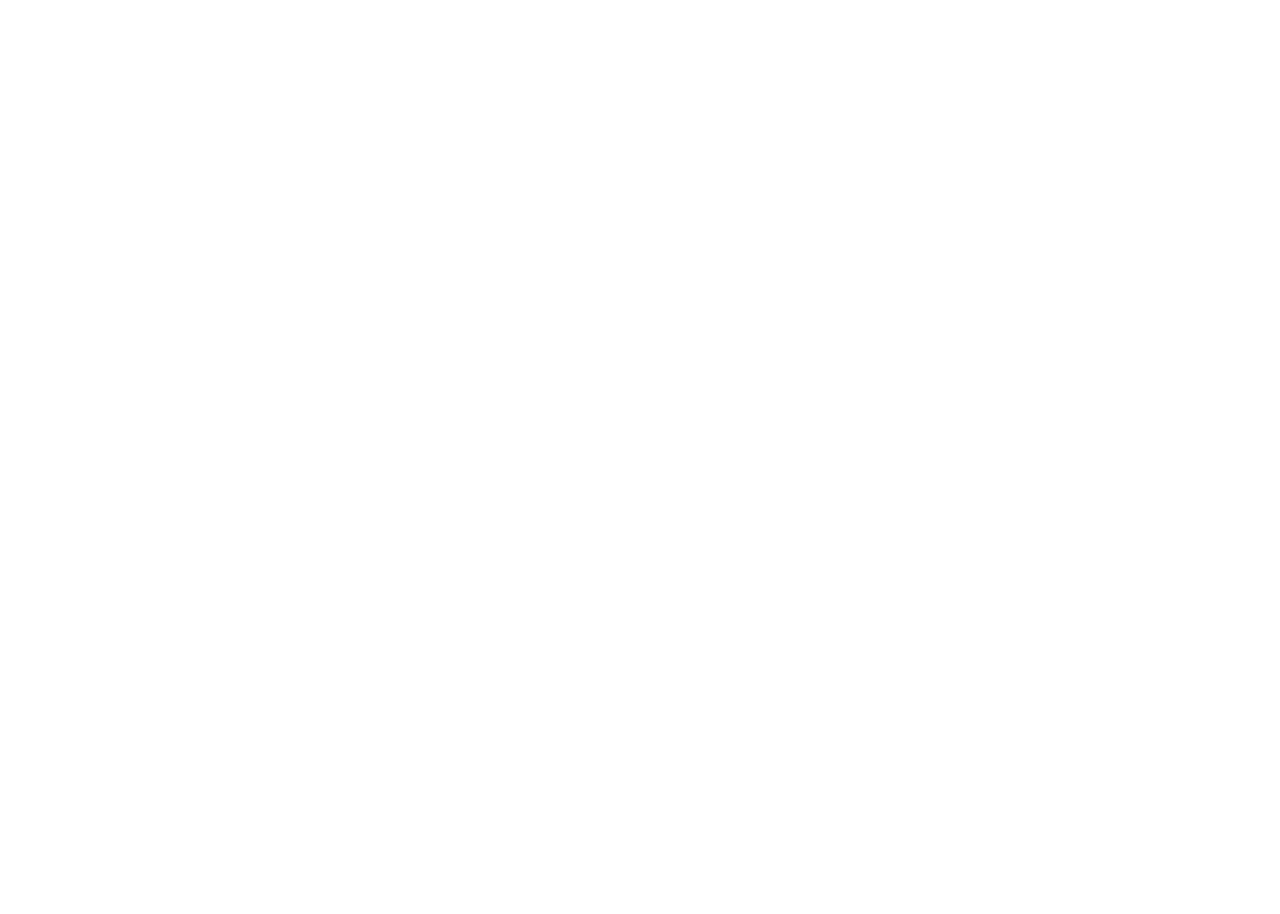
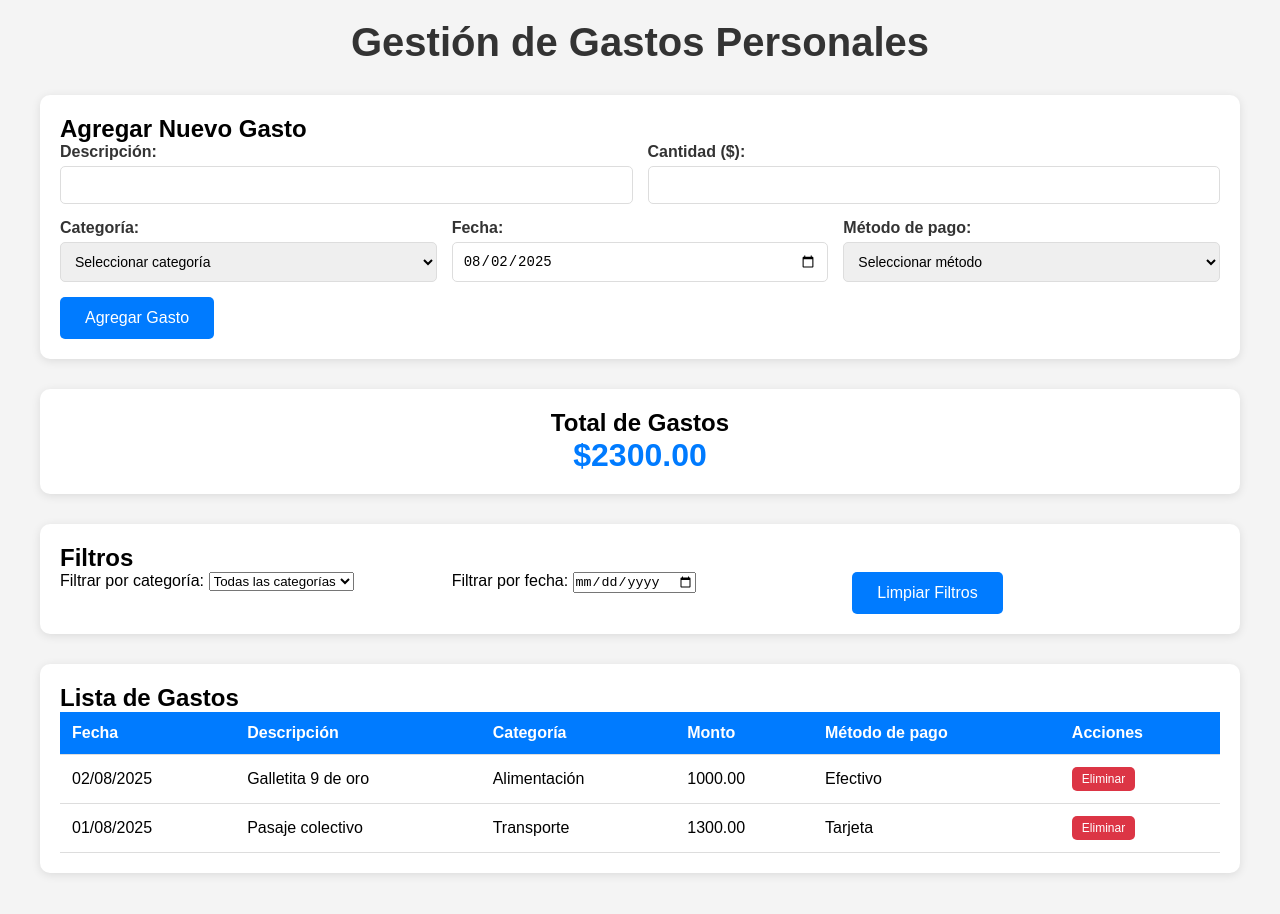
Before and after one commit to anika19sc/exercises-webdeveloper, a plain HTML site: page exercises5/index.html in a window 1280 px wide. Before the commit the page ends 800 px from the top, so only its background shows below. Drawn offline with Linux system fonts and the light colour scheme.

Commit message:
Actividad 5

```diff
--- a/exercises5/index.html
+++ b/exercises5/index.html
@@ -1,12 +1,118 @@
-<!--Ejercio 5: Aplicacion gastos personales -->
 <!DOCTYPE html>
-<html lang="en">
+<html lang="es">
 <head>
     <meta charset="UTF-8">
     <meta name="viewport" content="width=device-width, initial-scale=1.0">
-    <title>Document</title>
+    <title>Gestión de Gastos Personales</title>
+    <link rel="stylesheet" href="/exercises5/style.css">
+    <script src="/exercises5/script.js"></script>
+
 </head>
 <body>
+    <div class="container">
+        <header>
+            <h1>Gestión de Gastos Personales</h1>
+        </header>
+
+        <!-- Formulario para agregar gastos -->
+        <section id="add-expense-form">
+            <h2>Agregar Nuevo Gasto</h2>
+            <form id="expense-form">
+                <div class="form-row">
+                    <div class="form-group">
+                        <label for="description">Descripción:</label>
+                        <input type="text" id="description" required>
+                    </div>
+                    <div class="form-group">
+                        <label for="amount">Cantidad ($):</label>
+                        <input type="number" id="amount" step="0.01" required>
+                    </div>
+                </div>
+                <div class="form-row">
+                    <div class="form-group">
+                        <label for="category">Categoría:</label>
+                        <select id="category" required>
+                            <option value="">Seleccionar categoría</option>
+                            <option value="Alimentación">Alimentación</option>
+                            <option value="Transporte">Transporte</option>
+                            <option value="Entretenimiento">Entretenimiento</option>
+                            <option value="Seguro de Salud">Salud</option>
+                            <option value="Educación">Educación</option>
+                            <option value="Ropa">Ropa</option>
+                        </select>
+                    </div>
+                    <div class="form-group">
+                        <label for="date">Fecha:</label>
+                        <input type="date" id="date" required>
+                    </div>
+                    <div class="form-group">
+                        <label for="payment-method">Método de pago:</label>
+                        <select id="payment-method" required>
+                            <option value="">Seleccionar método</option>
+                            <option value="Efectivo">Efectivo</option>
+                            <option value="Tarjeta de débito">Tarjeta de débito</option>
+                            <option value="Transferencia">Transferencia</option>
+                        </select>
+                    </div>
+                </div>
+                <button type="submit" class="btn">Agregar Gasto</button>
+            </form>
+        </section>
+
+        <!-- Total de gastos -->
+        <section id="totals">
+            <h2>Total de Gastos</h2>
+            <div id="total-amount">$0.00</div>
+        </section>
+
+        <!-- Filtros -->
+        <section id="filters">
+            <h2>Filtros</h2>
+            <div class="filter-row">
+                <div class="filter-group">
+                    <label for="filter-category">Filtrar por categoría:</label>
+                    <select id="filter-category">
+                        <option value="">Todas las categorías</option>
+                        <option value="Alimentación">Alimentación</option>
+                        <option value="Transporte">Transporte</option>
+                        <option value="Entretenimiento">Entretenimiento</option>
+                        <option value="Seguro de Salud">Salud</option>
+                        <option value="Educación">Educación</option>
+                        <option value="Ropa">Ropa</option>
+                    </select>
+                </div>
+                <div class="filter-group">
+                    <label for="filter-date">Filtrar por fecha:</label>
+                    <input type="date" id="filter-date">
+                </div>
+                <div class="filter-group">
+                    <label>&nbsp;</label>
+                    <button type="button" class="btn" onclick="clearFilters()">Limpiar Filtros</button>
+                </div>
+            </div>
+        </section>
+
+        <!-- Tabla de gastos -->
+        <section id="expenses-table">
+            <h2>Lista de Gastos</h2>
+            <table id="expenses">
+                <thead>
+                    <tr>
+                        <th>Fecha</th>
+                        <th>Descripción</th>
+                        <th>Categoría</th>
+                        <th>Monto</th>
+                        <th>Método de pago</th>
+                        <th>Acciones</th>
+                    </tr>
+                </thead>
+                <tbody id="table-body">
+                    <!-- Los gastos se cargarán aquí dinámicamente -->
+                </tbody>
+            </table>
+        </section>
+
+    </div>
 
 </body>
 </html>
--- a/exercises5/script.js
+++ b/exercises5/script.js
@@ -0,0 +1,247 @@
+        class GestorGastos {
+            constructor() {
+                this.gastos = [];
+                this.chart = null;
+                this.inicializarAplicacion();
+            }
+
+            inicializarAplicacion() {
+                this.cargarGastos();
+                this.configurarEventos();
+                this.establecerFechaActual();
+                this.actualizarInterfaz();
+            }
+
+            configurarEventos() {
+                // Evento para el formulario
+                document.getElementById('expense-form').addEventListener('submit', (e) => {
+                    e.preventDefault();
+                    this.agregarGastoDesdeFormulario();
+                });
+
+                // Eventos para los filtros
+                document.getElementById('filter-category').addEventListener('change', () => {
+                    this.aplicarFiltros();
+                });
+
+                document.getElementById('filter-date').addEventListener('change', () => {
+                    this.aplicarFiltros();
+                });
+
+                // Evento para eliminar gastos usando delegación de eventos
+                document.getElementById('table-body').addEventListener('click', (e) => {
+                    if (e.target.classList.contains('btn-delete')) {
+                        const id = parseInt(e.target.getAttribute('data-id'));
+                        this.eliminarGasto(id);
+                    }
+                });
+            }
+
+            establecerFechaActual() {
+                const today = new Date().toISOString().split('T')[0];
+                document.getElementById('date').value = today;
+            }
+
+            agregarGastoDesdeFormulario() {
+                const descripcion = document.getElementById('description').value;
+                const cantidad = parseFloat(document.getElementById('amount').value);
+                const categoria = document.getElementById('category').value;
+                const fecha = document.getElementById('date').value;
+                const metodoPago = document.getElementById('payment-method').value;
+
+                this.agregarGasto(descripcion, cantidad, categoria, fecha, metodoPago);
+                this.limpiarFormulario();
+            }
+
+            agregarGasto(descripcion, cantidad, categoria, fecha, metodoPago) {
+                const nuevoGasto = {
+                    id: Date.now(), // ID único basado en timestamp
+                    descripcion,
+                    cantidad,
+                    categoria,
+                    fecha,
+                    metodoPago
+                };
+
+                this.gastos.push(nuevoGasto);
+                this.guardarGastos();
+                this.actualizarInterfaz();
+            }
+
+            eliminarGasto(id) {
+                if (confirm('¿Estás seguro de que quieres eliminar este gasto?')) {
+                    this.gastos = this.gastos.filter(gasto => gasto.id !== id);
+                    this.guardarGastos();
+                    this.actualizarInterfaz();
+                }
+            }
+
+            filtrarGastos(categoria = '', fecha = '') {
+                return this.gastos.filter(gasto => {
+                    const coincideCategoria = !categoria || gasto.categoria === categoria;
+                    const coincideFecha = !fecha || gasto.fecha === fecha;
+                    return coincideCategoria && coincideFecha;
+                });
+            }
+
+            calcularTotal(gastosFiltrados = null) {
+                const gastos = gastosFiltrados || this.gastos;
+                return gastos.reduce((total, gasto) => total + gasto.cantidad, 0);
+            }
+
+            aplicarFiltros() {
+                const categoria = document.getElementById('filter-category').value;
+                const fecha = document.getElementById('filter-date').value;
+
+                const gastosFiltrados = this.filtrarGastos(categoria, fecha);
+                this.mostrarTabla(gastosFiltrados);
+                this.actualizarTotal(gastosFiltrados);
+                this.generarGrafico(gastosFiltrados);
+            }
+
+            mostrarTabla(gastos = null) {
+                const gastosAMostrar = gastos || this.gastos;
+                const tableBody = document.getElementById('table-body');
+
+                if (gastosAMostrar.length === 0) {
+                    tableBody.innerHTML = '<tr><td colspan="6" class="no-data">No hay gastos registrados</td></tr>';
+                    return;
+                }
+
+                tableBody.innerHTML = gastosAMostrar.map(gasto => `
+                    <tr>
+                        <td>${this.formatearFecha(gasto.fecha)}</td>
+                        <td>${gasto.descripcion}</td>
+                        <td>${gasto.categoria}</td>
+                        <td>${gasto.cantidad.toFixed(2)}</td>
+                        <td>${gasto.metodoPago}</td>
+                        <td>
+                            <button class="btn btn-delete" data-id="${gasto.id}">
+                                Eliminar
+                            </button>
+                        </td>
+                    </tr>
+                `).join('');
+            }
+
+            actualizarTotal(gastos = null) {
+                const total = this.calcularTotal(gastos);
+                document.getElementById('total-amount').textContent = `$${total.toFixed(2)}`;
+            }
+
+            generarGrafico(gastos = null) {
+                const gastosAUsar = gastos || this.gastos;
+                const ctx = document.getElementById('expenseChart').getContext('2d');
+
+                // Agrupar gastos por categoría
+                const categorias = {};
+                gastosAUsar.forEach(gasto => {
+                    if (!categorias[gasto.categoria]) {
+                        categorias[gasto.categoria] = 0;
+                    }
+                    categorias[gasto.categoria] += gasto.cantidad;
+                });
+
+                // Destruir gráfico anterior si existe
+                if (this.chart) {
+                    this.chart.destroy();
+                }
+
+                // Crear nuevo gráfico
+                this.chart = new Chart(ctx, {
+                    type: 'doughnut',
+                    data: {
+                        labels: Object.keys(categorias),
+                        datasets: [{
+                            label: 'Gastos por Categoría',
+                            data: Object.values(categorias),
+                            backgroundColor: [
+                                '#FF6384',
+                                '#36A2EB',
+                                '#FFCE56',
+                                '#4BC0C0',
+                                '#9966FF',
+                                '#FF9F40',
+                                '#FF6384',
+                                '#C9CBCF',
+                                '#4BC0C0'
+                            ],
+                            borderWidth: 2,
+                            borderColor: '#fff'
+                        }]
+                    },
+                    options: {
+                        responsive: true,
+                        maintainAspectRatio: false,
+                        plugins: {
+                            legend: {
+                                position: 'bottom'
+                            },
+                            tooltip: {
+                                callbacks: {
+                                    label: function(context) {
+                                        return context.label + ': $' + context.parsed.toFixed(2);
+                                    }
+                                }
+                            }
+                        }
+                    }
+                });
+            }
+
+            actualizarInterfaz() {
+                this.mostrarTabla();
+                this.actualizarTotal();
+                this.generarGrafico();
+            }
+
+            limpiarFormulario() {
+                document.getElementById('expense-form').reset();
+                this.establecerFechaActual();
+            }
+
+            formatearFecha(fecha) {
+                const [year, month, day] = fecha.split('-');
+                return `${day}/${month}/${year}`;
+            }
+
+            guardarGastos() {
+                try {
+                    // En el entorno de Claude, usamos una variable en memoria
+                    this.gastosGuardados = JSON.stringify(this.gastos);
+                } catch (error) {
+                    console.warn('No se pueden guardar los datos en localStorage');
+                }
+            }
+
+            cargarGastos() {
+                try {
+                    // En el entorno de Claude, usamos datos predeterminados
+                    if (this.gastosGuardados) {
+                        this.gastos = JSON.parse(this.gastosGuardados);
+                    } else {
+                        // Datos de ejemplo
+                        this.gastos = [
+                            { id: 1, descripcion: "Galletita 9 de oro", cantidad: 1000, categoria: "Alimentación", fecha: "2025-08-02", metodoPago: "Efectivo" },
+                            { id: 2, descripcion: "Pasaje colectivo", cantidad: 1300, categoria: "Transporte", fecha: "2025-08-01", metodoPago: "Tarjeta" },
+                        ];
+                    }
+                } catch (error) {
+                    console.warn('Error al cargar datos:', error);
+                    this.gastos = [];
+                }
+            }
+        }
+
+        // Función global para limpiar filtros
+        function clearFilters() {
+            document.getElementById('filter-category').value = '';
+            document.getElementById('filter-date').value = '';
+            gestorGastos.aplicarFiltros();
+        }
+
+        // Inicializar la aplicación cuando se carga la página
+        let gestorGastos;
+        window.addEventListener('DOMContentLoaded', () => {
+            gestorGastos = new GestorGastos();
+        });
--- a/exercises5/style.css
+++ b/exercises5/style.css
@@ -0,0 +1,201 @@
+
+        * {
+            margin: 0;
+            padding: 0;
+            box-sizing: border-box;
+        }
+
+        body {
+            font-family: 'Arial', sans-serif;
+            background-color: #f4f4f4;
+            padding: 20px;
+        }
+
+        header {
+            text-align: center;
+            margin-bottom: 30px;
+        }
+
+        h1 {
+            font-size: 2.5em;
+            color: #333;
+            margin-bottom: 10px;
+        }
+
+        .container {
+            max-width: 1200px;
+            margin: 0 auto;
+        }
+
+        /* Formulario para agregar gastos */
+        #add-expense-form {
+            background: white;
+            padding: 20px;
+            border-radius: 10px;
+            margin-bottom: 30px;
+            box-shadow: 0 2px 10px rgba(0,0,0,0.1);
+        }
+
+        .form-row {
+            display: flex;
+            gap: 15px;
+            margin-bottom: 15px;
+            flex-wrap: wrap;
+        }
+
+        .form-group {
+            flex: 1;
+            min-width: 200px;
+        }
+
+        .form-group label {
+            display: block;
+            margin-bottom: 5px;
+            font-weight: bold;
+            color: #333;
+        }
+
+        .form-group input, .form-group select {
+            width: 100%;
+            padding: 10px;
+            border: 1px solid #ddd;
+            border-radius: 5px;
+            font-size: 14px;
+        }
+
+        .btn {
+            background-color: #007bff;
+            color: white;
+            padding: 12px 25px;
+            border: none;
+            border-radius: 5px;
+            cursor: pointer;
+            font-size: 16px;
+            transition: background-color 0.3s;
+        }
+
+        .btn:hover {
+            background-color: #0056b3;
+        }
+
+        .btn-delete {
+            background-color: #dc3545;
+            padding: 5px 10px;
+            font-size: 12px;
+        }
+
+        .btn-delete:hover {
+            background-color: #c82333;
+        }
+
+        /* Sección de totales */
+        #totals {
+            background: white;
+            padding: 20px;
+            border-radius: 10px;
+            margin-bottom: 30px;
+            box-shadow: 0 2px 10px rgba(0,0,0,0.1);
+            text-align: center;
+        }
+
+        #total-amount {
+            font-size: 2em;
+            color: #007bff;
+            font-weight: bold;
+        }
+
+        /* Filtros */
+        #filters {
+            background: white;
+            padding: 20px;
+            border-radius: 10px;
+            margin-bottom: 30px;
+            box-shadow: 0 2px 10px rgba(0,0,0,0.1);
+        }
+
+        .filter-row {
+            display: flex;
+            gap: 15px;
+            flex-wrap: wrap;
+        }
+
+        .filter-group {
+            flex: 1;
+            min-width: 200px;
+        }
+
+        /* Tabla de gastos */
+        #expenses-table {
+            background: white;
+            padding: 20px;
+            border-radius: 10px;
+            margin-bottom: 30px;
+            box-shadow: 0 2px 10px rgba(0,0,0,0.1);
+            overflow-x: auto;
+        }
+
+        table {
+            width: 100%;
+            border-collapse: collapse;
+        }
+
+        th, td {
+            padding: 12px;
+            text-align: left;
+            border-bottom: 1px solid #ddd;
+        }
+
+        th {
+            background-color: #007bff;
+            color: white;
+            font-weight: bold;
+        }
+
+        tbody tr:hover {
+            background-color: #f8f9fa;
+        }
+
+        /* Gráfico */
+        #chart-section {
+            background: white;
+            padding: 20px;
+            border-radius: 10px;
+            box-shadow: 0 2px 10px rgba(0,0,0,0.1);
+        }
+
+        #chart-section h2 {
+            text-align: center;
+            margin-bottom: 20px;
+            color: #333;
+        }
+
+        canvas {
+            width: 100% !important;
+            height: 400px !important;
+        }
+
+        /* Responsive */
+        @media (max-width: 768px) {
+            .form-row, .filter-row {
+                flex-direction: column;
+            }
+
+            .form-group, .filter-group {
+                min-width: 100%;
+            }
+
+            table {
+                font-size: 12px;
+            }
+
+            th, td {
+                padding: 8px;
+            }
+        }
+
+        .no-data {
+            text-align: center;
+            padding: 40px;
+            color: #666;
+            font-style: italic;
+        }
```
